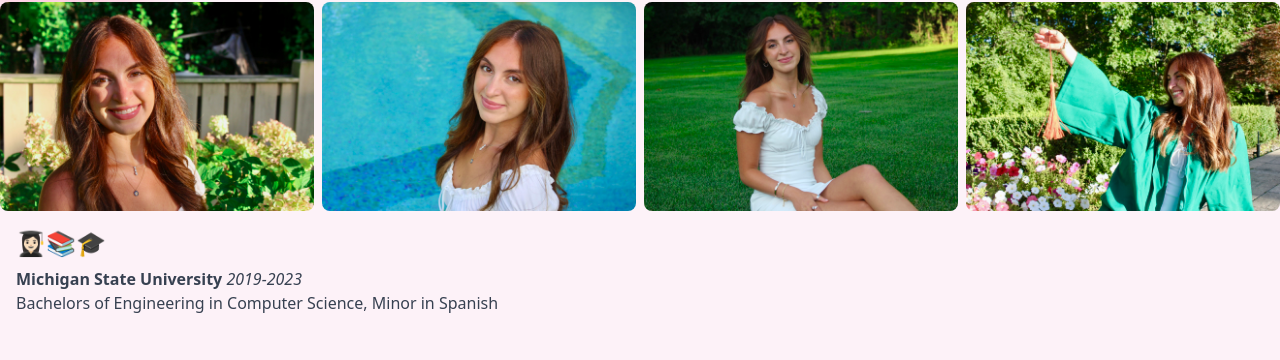
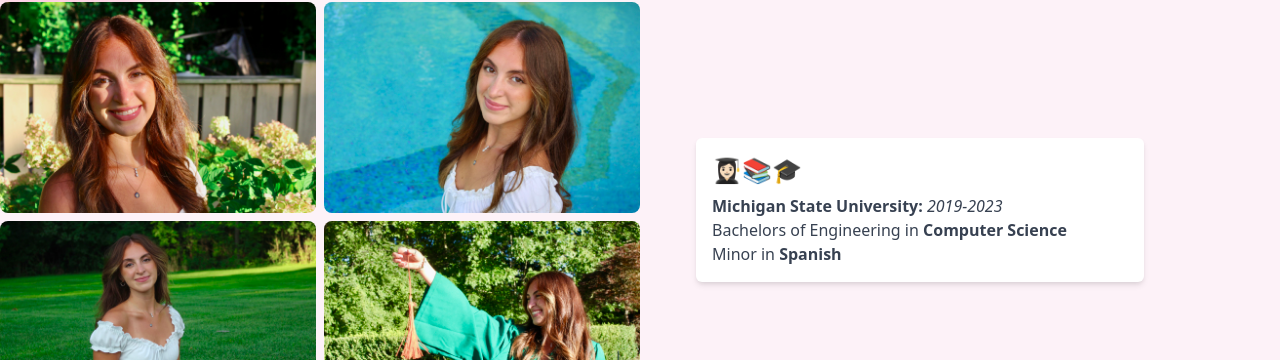
Before and after one commit to judyeffendi/judyeffendi, a plain HTML site: page about.html in a window 1280 px wide. Shown: the part 185-545 px from the top of the page. Drawn offline with nearby package versions, Linux system fonts and the light colour scheme.

Commit message:
update about

```diff
--- a/about.html
+++ b/about.html
@@ -106,33 +106,29 @@
         <div id="about" class="mb-8">
             <h1 class="text-3xl font-bold mb-4 neon-text text-white">About Me</h1>
 
-            <div class ="grid grid-cols-4 gap-2">
-                <img src="images/gradpic2.jpeg" alt="Welcome Image" class="image">
-                <img src="images/gradpic3.jpeg" alt="Welcome Image" class="image">
-                <img src="images/gradpic8.jpeg" alt="Welcome Image" class="image">
-                <img src="images/gradpic9.jpeg" alt="Welcome Image" class="image">
+            <div class="flex">
+                <div class="w-1/2">
+                    <div class="grid grid-cols-2 gap-2">
+                        <img src="images/gradpic2.jpeg" alt="Welcome Image" class="image">
+                        <img src="images/gradpic3.jpeg" alt="Welcome Image" class="image">
+                        <img src="images/gradpic8.jpeg" alt="Welcome Image" class="image">
+                        <img src="images/gradpic9.jpeg" alt="Welcome Image" class="image">
+                        <!-- Add more images here -->
+                    </div>
+                </div>
+                <div class="w-1/2">
+                    <section class="mb-8 p-14  mt-20">
+                        <!-- Education content -->
+                        <div class="max-w-md bg-white p-4 rounded-md shadow-md">
+                            <h2 class="text-2xl font-bold mb-2 text-white ">👩🏻‍🎓📚🎓</h2>
+                            <p class="text-gray-700"><b>Michigan State University:</b> <i>2019-2023</i></p>
+                            <p class="text-gray-700">Bachelors of Engineering in <b>Computer Science</b></p>
+                            <p class="text-gray-700">Minor in <b>Spanish</b></p>
 
-
-
-
+                        </div>
+                    </section>
+                </div>
             </div>
-            <!-- Education Section -->
-            <section class="mb-8 p-4">
-
-
-                <!--  side by side images into a grid -->
-                <h2 class="text-2xl font-bold mb-2 text-white ">👩🏻‍🎓📚🎓</h2>
-
-
-                <!-- <div class="bg-white p-4 rounded-md shadow-md">
-                    <h2 class="text-xl font-bold mb-2">Michigan State University  <i>2019-2023</i></h2>
-                    <p class="text-gray-700">Bachelors of Engineering in Computer Science, Minor in Spanish</p>
-                </div> -->
-                <p class="text-gray-700"><b>Michigan State University</b> <i>2019-2023</i>
-                    <br>
-                <p class="text-gray-700">Bachelors of Engineering in Computer Science, Minor in Spanish
-
-            </section>
 
             <!-- Tech Skills -->
             <section class="mb-8">
@@ -172,7 +168,7 @@
              <section class="mb-8">
                 <!-- Example Interest Page -->
             <div class="container mx-auto mt-8">
-                <h1 class="text-3xl font-bold mb-4  text-white p-4">🤸‍♀️📖🎶✈️🧑🏻‍🍳📸📝👠</h1>
+                <h1 class="text-3xl font-bold mb-4 neon-text text-white p-4">🤸‍♀️📖🎶✈️🧑🏻‍🍳📸📝👠</h1>
                 <!-- edit it so it's a collage and text -->
 
                 <div class="grid grid-cols-4 gap-6">
```
Also changed, not shown: projects.html (+1 -0 lines).
